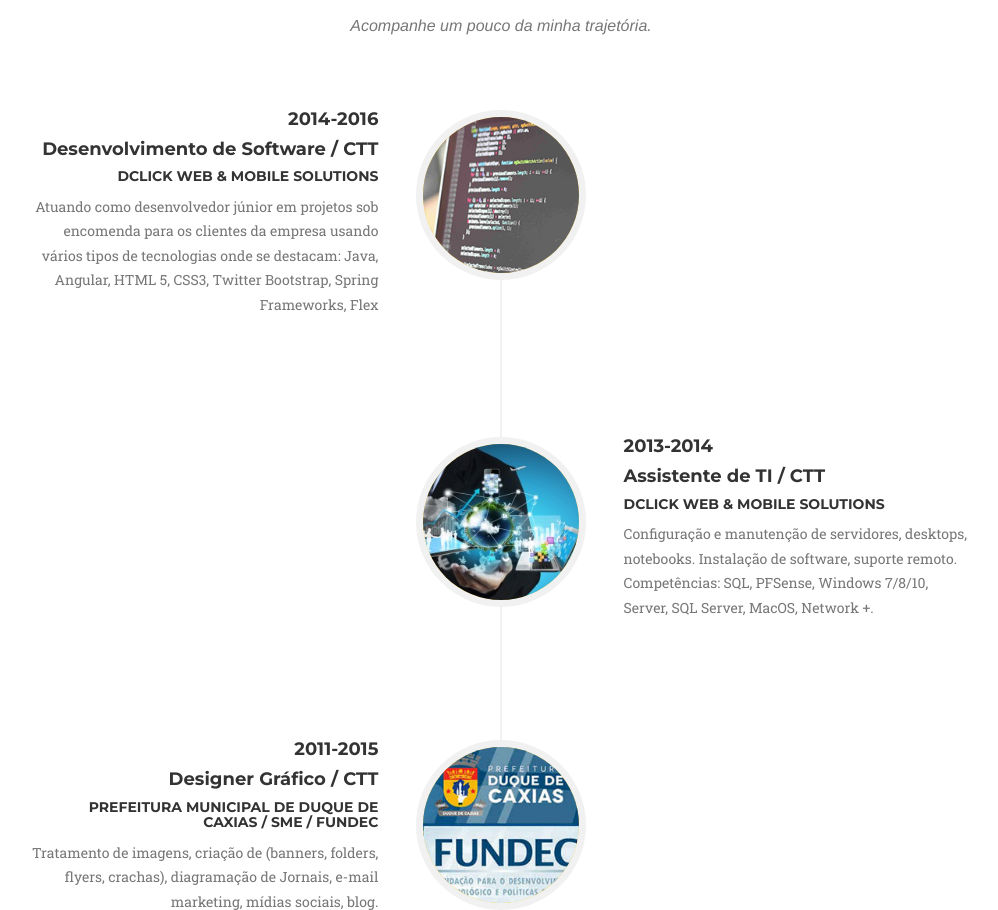
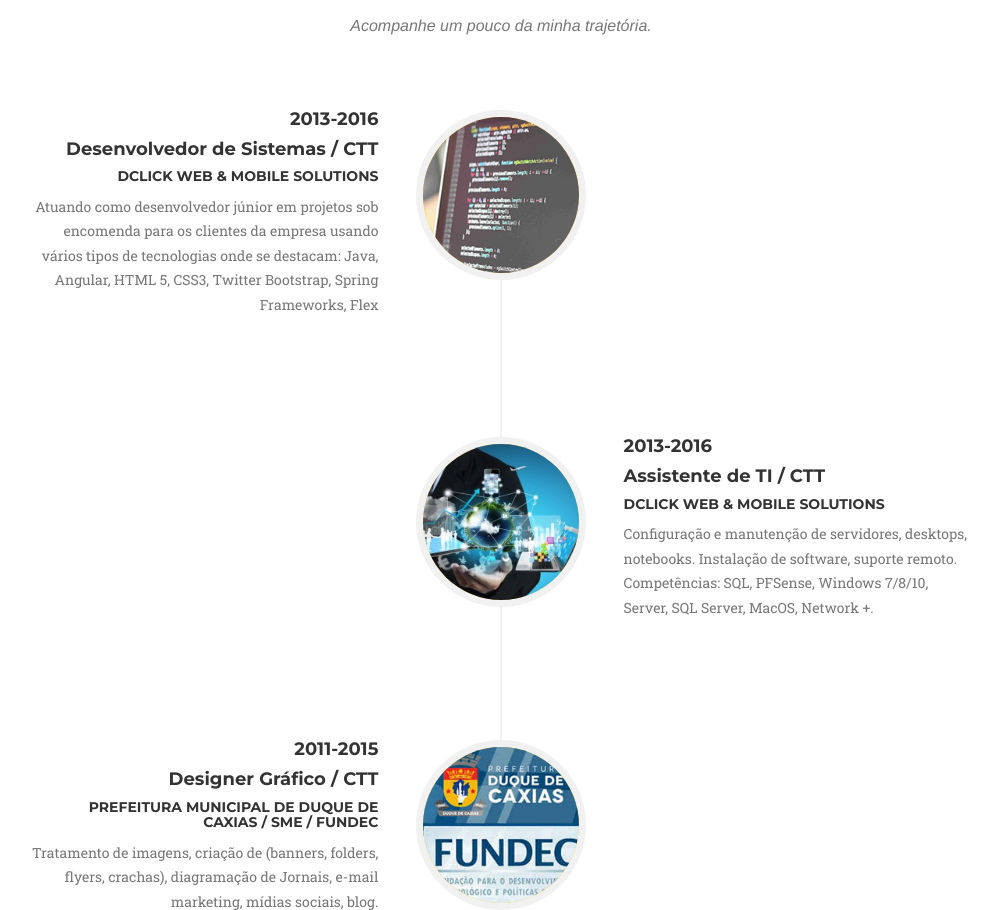
Before and after one commit to FullHeleno/fullheleno.github.io, a plain HTML site: page index.html in a window 1280 px wide. Shown: the part 3134-4044 px from the top of the page, without its empty margins (139-1137 px from the left). Drawn offline with nearby package versions, Linux system fonts and the light colour scheme; a web font is replaced by a local one.

Commit message:
Ajuste no case

```diff
--- a/index.html
+++ b/index.html
@@ -254,8 +254,8 @@
                             </div>
                             <div class="timeline-panel">
                                 <div class="timeline-heading">
-                                    <h4>2014-2016</h4>
-                                    <h4 class="subheading">Desenvolvimento de Software / CTT</h4>
+                                    <h4>2013-2016</h4>
+                                    <h4 class="subheading">Desenvolvedor de Sistemas / CTT</h4>
                                     <h5 class="subheading">DClick Web & Mobile Solutions</h5>
                                 </div>
                                 <div class="timeline-body">
@@ -269,7 +269,7 @@
                             </div>
                             <div class="timeline-panel">
                                 <div class="timeline-heading">
-                                    <h4>2013-2014</h4>
+                                    <h4>2013-2016</h4>
                                     <h4 class="subheading">Assistente de TI / CTT</h4>
                                     <h5 class="subheading">DClick Web & Mobile Solutions</h5>
                                 </div>
```
